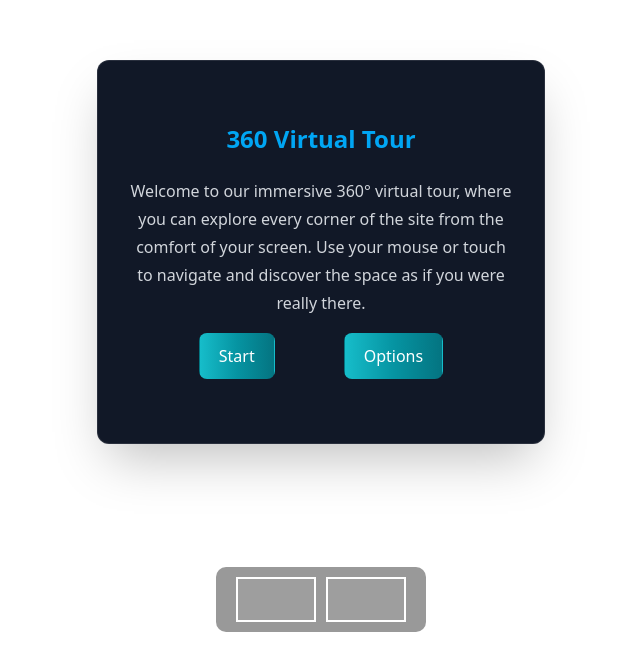
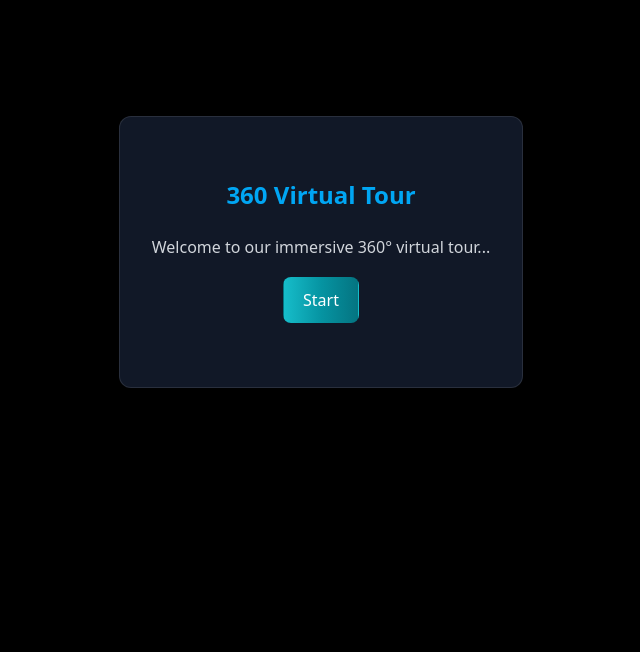
Before and after one commit to JPriskomatis/360-Virtual-Tour, a React (Vite) app: page / in a window 1280 px wide. Shown: the part 148-800 px from the top of the page, without its empty margins (319-959 px from the left). Built offline with nearby package versions, Linux system fonts and the light colour scheme; grey boxes are pictures that could not be loaded.

Commit message:
Add: Start screen with button to transition to 260

```diff
--- a/src/App.jsx
+++ b/src/App.jsx
@@ -4,7 +4,7 @@ import Hotspot from "./Components/Hotspot";
 import SceneSelector from "./Components/SceneSelector";
 import hotspotsData from "./Data/Hotspots";
 import { useState } from "react";
-import SpotlightBox from "./Components/SpotlightBox";
+import StartScreen from "./States/StartScreen";
 
 
 export default function App() {
@@ -24,7 +24,7 @@ export default function App() {
 
   return (
     <div className="app" style={{ width: "100vw", height: "100vh" }}>
-      <SpotlightBox/>
+      <StartScreen className={"z-10 w-full h-full bg-black flex items-center justify-center"}/>
       <a-scene vr-mode-ui="enabled: true" cursor="rayOrigin: mouse">
 
         <a-sky id="image-360" src={currentImage} rotation="0 -90 0"></a-sky>
--- a/src/Components/CoolButton.jsx
+++ b/src/Components/CoolButton.jsx
@@ -1,10 +1,16 @@
 
 import { Button } from "flowbite-react";
+import SpotlightBox from "./SpotlightBox";
 
-export function CoolButton( {btnTitle}) {
+
+
+
+
+export function CoolButton( {btnTitle, ClickedBtn}) {
   return (
     <div className="flex flex-wrap gap-2">
-      <Button className="bg-gradient-to-r from-teal-400 via-teal-500 to-teal-600 text-white hover:bg-gradient-to-br focus:ring-teal-300 dark:focus:ring-teal-800">
+      <Button onClick={ClickedBtn}
+      className="bg-gradient-to-r from-teal-400 via-teal-500 to-teal-600 text-white hover:bg-gradient-to-br focus:ring-teal-300 dark:focus:ring-teal-800">
         {btnTitle}
       </Button>
     </div>
--- a/src/Components/SpotlightBox.tsx
+++ b/src/Components/SpotlightBox.tsx
@@ -1,27 +1,30 @@
 "use client";
 
-import React, { MouseEvent as ReactMouseEvent } from "react";
+import React from "react";
 import { motion, useMotionTemplate, useMotionValue } from "framer-motion";
 import { CoolButton } from "./CoolButton";
 
-// Demo Component
-const StartScreenPanel = () => {
+export default function SpotlightBox({ hideStartScreen }: { hideStartScreen: () => void }) {
   const mouseX = useMotionValue(0);
   const mouseY = useMotionValue(0);
 
-  function handleMouseMove({
-    currentTarget,
-    clientX,
-    clientY,
-  }: ReactMouseEvent<HTMLDivElement>) {
+  function handleMouseMove(e: React.MouseEvent<HTMLDivElement>) {
+    const { currentTarget, clientX, clientY } = e;
     const { left, top } = currentTarget.getBoundingClientRect();
     mouseX.set(clientX - left);
     mouseY.set(clientY - top);
   }
 
-  const background = useMotionTemplate`radial-gradient(650px circle at ${mouseX}px ${mouseY}px, rgba(14, 165, 233, 0.15), transparent 80%)`;
+  const background = useMotionTemplate`
+    radial-gradient(
+      650px circle at ${mouseX}px ${mouseY}px,
+      rgba(14, 165, 233, 0.15),
+      transparent 80%
+    )
+  `;
 
   return (
+    <div className="z-10">
       <div
         className="group relative max-w-md rounded-xl border border-white/10 bg-gray-900 px-8 py-16 shadow-2xl"
         onMouseMove={handleMouseMove}
@@ -30,27 +33,19 @@ const StartScreenPanel = () => {
           className="pointer-events-none absolute -inset-px rounded-xl opacity-0 transition duration-300 group-hover:opacity-100"
           style={{ background }}
         />
-      <div>
+
         <h3 className="text-2xl font-semibold leading-7 text-sky-500">
           360 Virtual Tour
         </h3>
-        <p className="mt-6 text-base leading-7 text-gray-300">
-          Welcome to our immersive 360° virtual tour, where you can explore every corner of the site from the comfort of your screen. Use your mouse or touch to navigate and discover the space as if you were really there.
+
+        <p className="mt-6 text-base text-left leading-7 text-gray-300">
+          Welcome to our immersive 360° virtual tour...
         </p>
+
         <div className="flex flex-row justify-evenly pt-4">
-          <CoolButton btnTitle={"Start"}></CoolButton>
-          <CoolButton btnTitle={"Options"}></CoolButton>
+          <CoolButton btnTitle="Start" ClickedBtn={hideStartScreen} />
         </div>
       </div>
     </div>
   );
-};
-
-// Main Component
-export default function SpotlightBox() {
-  return (
-    <div className="absolute z-1 w-full h-full p-8 flex flex-col items-center justify-center">
-      <StartScreenPanel />
-    </div>
-  );
 }
--- /dev/null
+++ b/src/States/StartScreen.jsx
@@ -0,0 +1,22 @@
+"use client";
+
+import React, { useState } from "react";
+import SpotlightBox from "../Components/SpotlightBox";
+
+export default function StartScreen({ className }) {
+  const [visible, setVisible] = useState(true);
+
+  if (!visible) return null;
+
+  // This function will be called by SpotlightBox when the button is clicked
+  function handleHideStartScreen() {
+    setVisible(false);
+  }
+
+  return (
+    <div className="z-10 w-full h-full flex items-center justify-center">
+      <SpotlightBox hideStartScreen={handleHideStartScreen} />
+      <div className="absolute z-9 w-full h-full bg-black"></div>
+    </div>
+  );
+}
```
Lines whose indentation alone changed are shown as unchanged.
